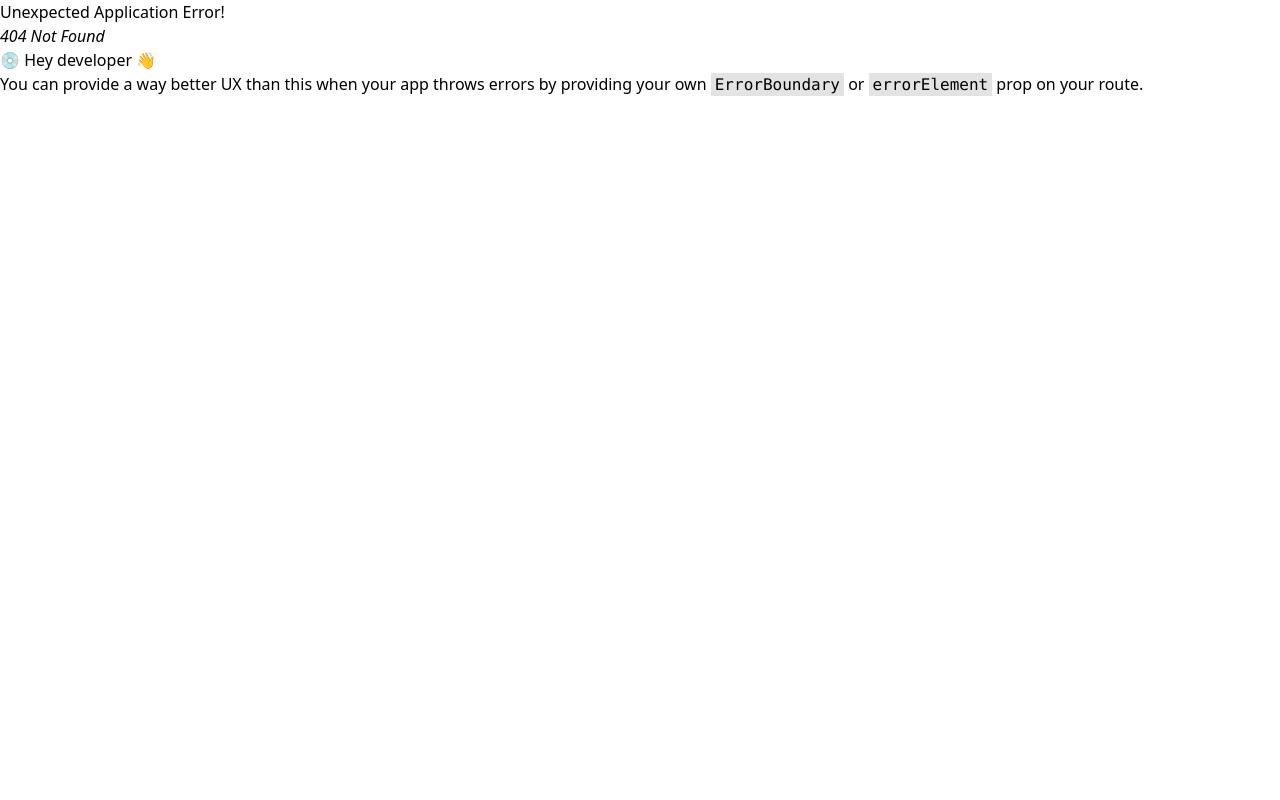
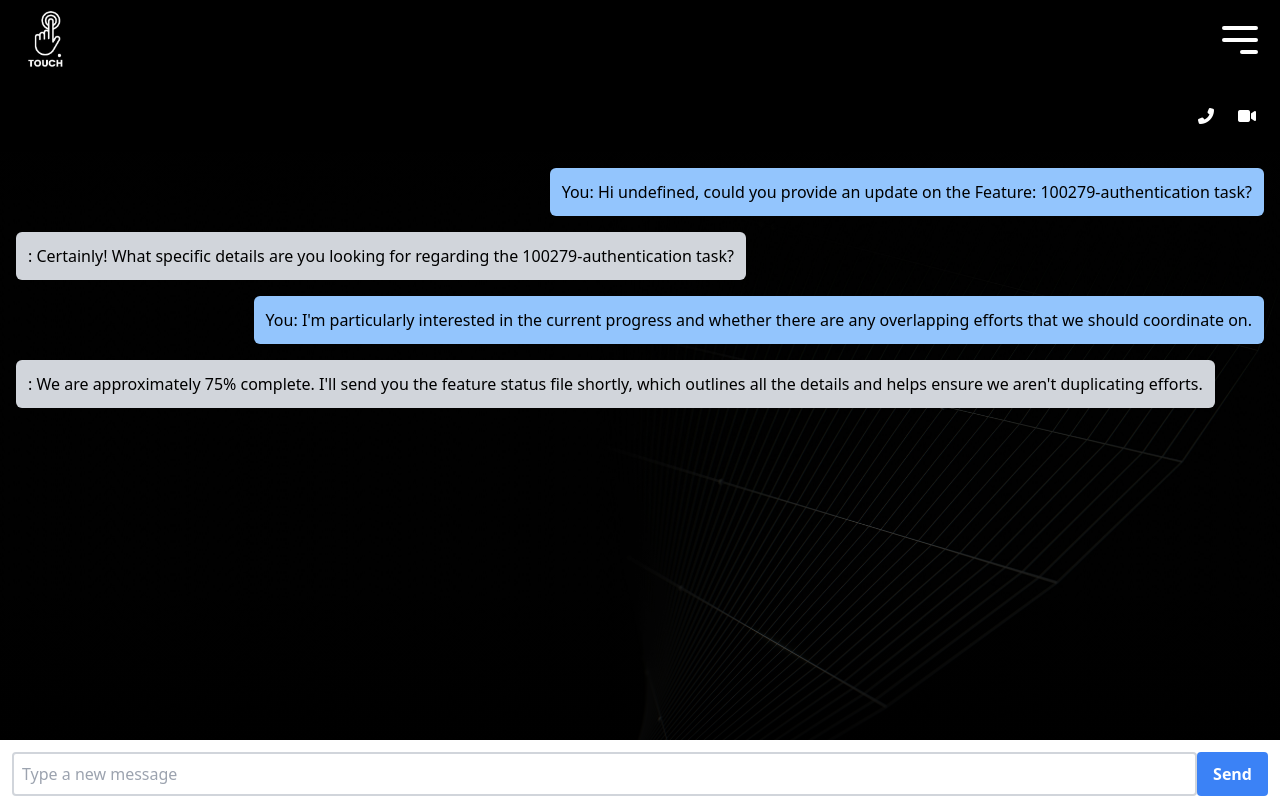
Before and after one commit to Jaya-Sandeep-Ketha/Collaboration_App_UI, a React (Vite) app: page /chat in a window 1280 px wide. Before the commit this address had no page. Shown: the top 800 px of the page. Built offline with nearby package versions, Linux system fonts and the light colour scheme.

Commit message:
chat in employee card and button-form alignment

```diff
--- a/package.json
+++ b/package.json
@@ -10,6 +10,7 @@
     "preview": "vite preview"
   },
   "dependencies": {
+    "@fortawesome/fontawesome-free": "^6.6.0",
     "@material-tailwind/react": "^2.1.10",
     "react": "^18.3.1",
     "react-dom": "^18.3.1",
--- a/src/components/LandingPage/Buttons.jsx
+++ b/src/components/LandingPage/Buttons.jsx
@@ -4,7 +4,7 @@ import RegisterForm from './RegisterForm';
 function Buttons({onAdminClick, onUserClick}) {
 
     return (
-    <div className="flex space-x-4">
+      <div className="flex space-x-4" style={{ paddingLeft: "5rem" }}>
       <button
       className="px-6 py-2 border border-white text-white rounded-md hover:bg-white hover:text-black transition duration-300"
       onClick={onAdminClick}>
--- /dev/null
+++ b/src/components/User/Chat.jsx
@@ -0,0 +1,90 @@
+import React, { useState } from 'react';
+import { useLocation, useNavigate } from 'react-router-dom';
+import userHomebg1 from '../../assets/userHomebg1.jpg'; // Ensure correct path
+import '@fortawesome/fontawesome-free/css/all.css'; // Ensure the path is correct based on your directory structure
+
+function Chat() {
+  const location = useLocation();
+  const navigate = useNavigate();
+  const employee = location.state?.employee; // Fetching employee data from the navigation state
+  const [message, setMessage] = useState('');
+
+  const [messages, setMessages] = useState([
+    { text: `Hi ${employee?.name}, could you provide an update on the Feature: 100279-authentication task?`, sender: "user" },
+  { text: `Certainly! What specific details are you looking for regarding the 100279-authentication task?`, sender: employee?.name },
+  { text: `I'm particularly interested in the current progress and whether there are any overlapping efforts that we should coordinate on.`, sender: "user" },
+  { text: `We are approximately 75% complete. I'll send you the feature status file shortly, which outlines all the details and helps ensure we aren't duplicating efforts.`, sender: employee?.name }
+  ]);
+
+  const sendMessage = () => {
+    if (message) {
+      setMessages([...messages, { text: message, sender: "user" }]);
+      setMessage('');
+    }
+  };
+
+  const endChat = () => {
+    navigate(-1); // Navigate back to the previous screen
+  };
+
+  return (
+    <div className="w-full h-screen bg-cover bg-no-repeat" style={{ backgroundImage: `url(${userHomebg1})` }}>
+      <div className="absolute top-0 left-0 w-full h-full bg-gradient-to-b from-black via-transparent to-black"></div>
+      <div className="relative z-10 w-full h-full flex flex-col justify-between">
+        {/* Header with Employee Info and Call Buttons */}
+        <div className="p-4 flex justify-between items-center bg-black/50 text-white">
+          <div>
+            <h2 className="text-lg font-bold">{employee?.name}</h2>
+            <p>{employee?.contact}</p>
+          </div>
+          <div>
+            <button className="text-white p-2 rounded-full hover:bg-gray-700">
+              <i className="fas fa-phone-alt"></i> {/* Audio call icon */}
+            </button>
+            <button className="text-white p-2 rounded-full hover:bg-gray-700 ml-2">
+              <i className="fas fa-video"></i> {/* Video call icon */}
+            </button>
+          </div>
+        </div>
+
+        {/* Messages Area */}
+        <div className="flex flex-col space-y-4 p-4 overflow-auto flex-grow bg-black/30">
+          {messages.map((msg, index) => (
+            <div key={index} className={`p-3 rounded-md ${msg.sender === 'user' ? 'self-end bg-blue-300 text-black' : 'self-start bg-gray-300 text-black'}`}>
+              <span>{msg.sender === 'user' ? 'You' : msg.sender}: {msg.text}</span>
+            </div>
+          ))}
+        </div>
+
+        {/* Input Area */}
+        <div className="p-3 w-full flex bg-white">
+          <input
+            type="text"
+            value={message}
+            onChange={(e) => setMessage(e.target.value)}
+            placeholder="Type a new message"
+            className="flex-grow p-2 border-2 border-gray-300 rounded focus:outline-none"
+          />
+          <button
+            onClick={sendMessage}
+            className="px-4 py-2 bg-blue-500 text-white font-semibold rounded hover:bg-blue-600"
+          >
+            Send
+          </button>
+        </div>
+
+        {/* End Chat Button */}
+        <div className="p-4">
+          <button
+            onClick={endChat}
+            className="px-4 py-2 bg-red-500 text-white font-semibold rounded w-full hover:bg-red-600"
+          >
+            End Chat
+          </button>
+        </div>
+      </div>
+    </div>
+  );
+}
+
+export default Chat;
--- a/src/components/User/EmployeeCards.jsx
+++ b/src/components/User/EmployeeCards.jsx
@@ -1,6 +1,14 @@
+
 import React from 'react';
+import { useNavigate } from 'react-router-dom';
 
 function EmployeeCards({ employees }) {
+  const navigate = useNavigate();
+
+  const handleConnect = (employee) => {
+    navigate(`/chat`, { state: { employee } });  // Pass employee data through state
+  };
+
   return (
     <div className="grid grid-cols-1 sm:grid-cols-2 lg:grid-cols-3 gap-6 mt-6">
       {employees.length > 0 ? (
@@ -27,6 +35,14 @@ function EmployeeCards({ employees }) {
                 <h4 className="text-white text-sm font-bold">Skills:</h4>
                 <p className="text-gray-300">{employee.details.skills}</p>
               </div>
+
+              {/* Connect Button */}
+              <button
+                onClick={() => handleConnect(employee)}
+                className="mt-4 px-4 py-2 bg-blue-500 text-white text-sm font-semibold rounded hover:bg-blue-600 block mx-auto"
+              >
+                Connect
+              </button>
             </div>
           </div>
         ))
--- a/src/main.jsx
+++ b/src/main.jsx
@@ -11,6 +11,7 @@ import Landing from './components/LandingPage/Landing.jsx';
 import AdminHome from './components/Admin/AdminHome.jsx';
 import UserHome from './components/User/UserHome.jsx';
 import TaskForm from './components/User/TaskForm.jsx';
+import Chat from './components/User/Chat.jsx';
 
 const router = createBrowserRouter(
   createRoutesFromElements(
@@ -20,6 +21,7 @@ const router = createBrowserRouter(
       <Route path="/admin" element={<AdminHome/>}/>
       <Route path = "/user" element={<UserHome/>} />
       <Route path='/user/taskForm' element={<TaskForm/>}/>
+      <Route path="/chat" element={<Chat/>}/>
     </Route>
   )
 )
```
Also changed, not shown: 1 other file (tests, documents, lock files or other folders).
